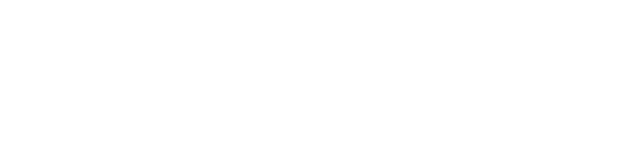
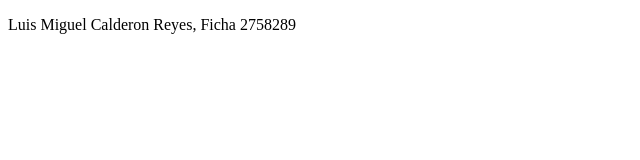
Before and after one commit to 1014287580/Luis-Miguel-Calderon-Reyes, a plain HTML site: page index.html in a window 1280 px wide. Shown: the whole page, without its empty margins (0-640 px from the left). Drawn offline with Linux system fonts and the light colour scheme.

Commit message:
cambio 1

```diff
--- a/index.html
+++ b/index.html
@@ -7,5 +7,12 @@
 </head>
 <body>
 
+    <!-- DIV CONTENEDOR-->
+     <div class="container">
+        <div class="row">
+            <p> Luis Miguel Calderon Reyes, Ficha 2758289</p>
+        </div>
+     </div>
+
 </body>
 </html>
```
